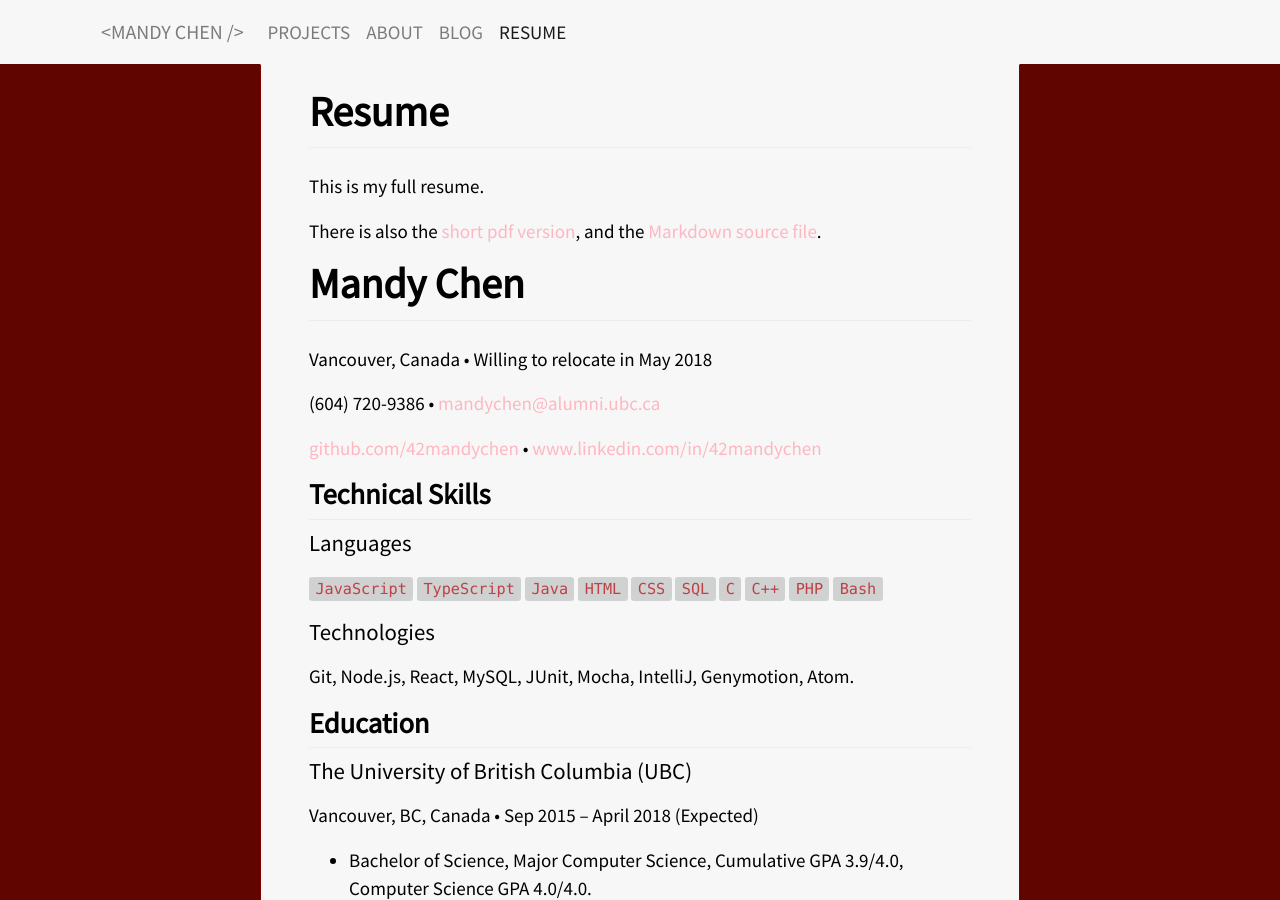
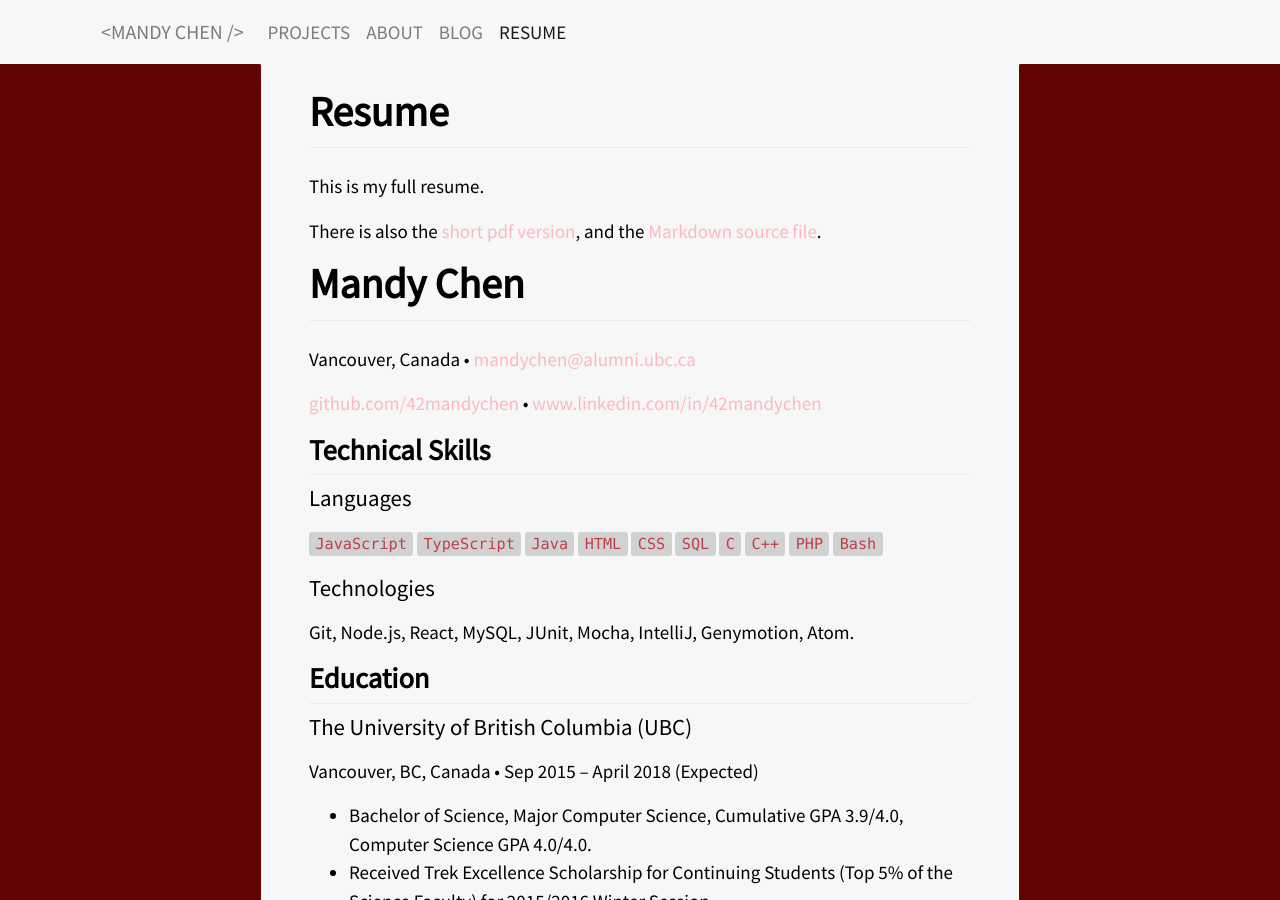
Before and after one commit to 42mandychen/42mandychen.github.io, a Jekyll site: the page built from resume/index.md, in a window 1280 px wide and 900 px high. Built offline with Jekyll 4.4.1, drawn with Linux system fonts in a browser that asks for light colours; nearby versions of some CDN libraries.

Commit message:
Update resume

```diff
--- a/resume/index.md
+++ b/resume/index.md
@@ -11,9 +11,7 @@
 
 # Mandy Chen
 
-Vancouver, Canada • Willing to relocate in May 2018
-
-(604) 720-9386 • [mandychen@alumni.ubc.ca](mailto:mandychen@alumni.ubc.ca)
+Vancouver, Canada • [mandychen@alumni.ubc.ca](mailto:mandychen@alumni.ubc.ca)
 
 [github.com/42mandychen](https://github.com/42mandychen) • [www.linkedin.com/in/42mandychen](https://www.linkedin.com/in/42mandychen)
 
```
Also changed, not shown: 1 other file.
